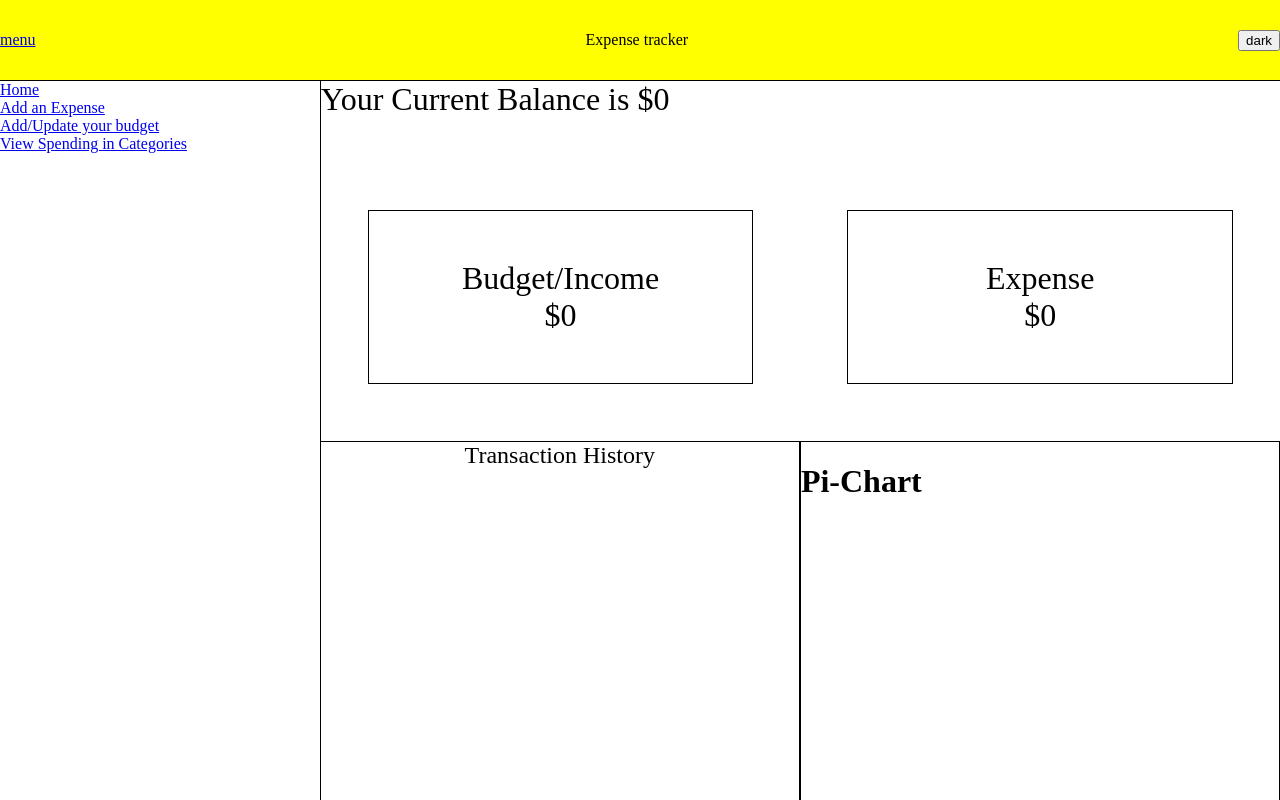
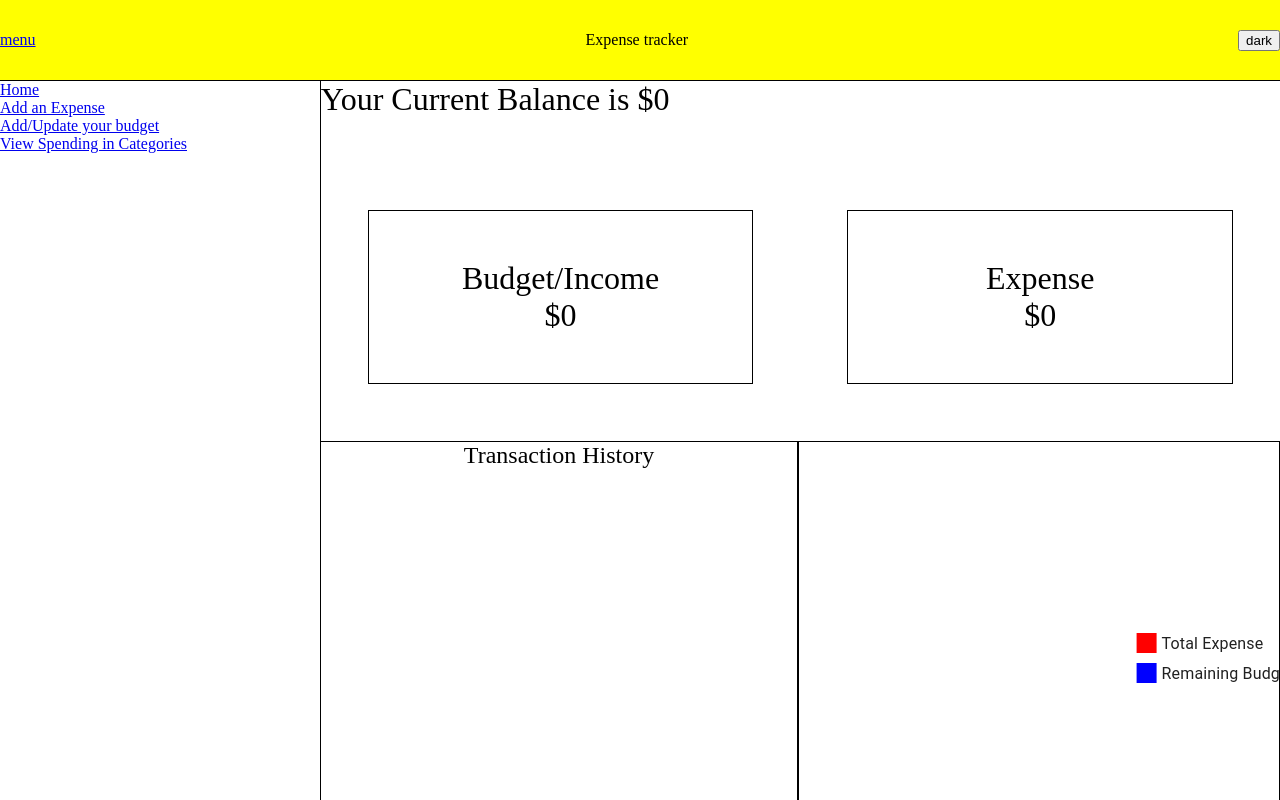
Before and after one commit to kidaneb/Expense-Tracker-React.js-app-Project, a React (Vite) app in the folder Dynamic-part-of-the-app/: page / in a window 1280 px wide. Built offline with nearby package versions, Linux system fonts and the light colour scheme.

Commit message:
Piechart added to the project

```diff
--- /dev/null
+++ b/Dynamic-part-of-the-app/src/ExpenseTrackerChart.jsx
@@ -0,0 +1,23 @@
+import * as React from "react";
+import { PieChart } from "@mui/x-charts/PieChart";
+export function ExpenseTrackerChart({ data }) {
+  return (
+    <PieChart
+      series={[
+        {
+          highlightScope: { faded: "global", highlighted: "item" },
+          faded: { innerRadius: 30, additionalRadius: -30, color: "gray" },
+          data,
+          startAngle: 0,
+          endAngle: 360,
+          paddingAngle: 5,
+          innerRadius: 30,
+          cornerRadius: 5,
+
+        },
+      ]}
+      width={550}
+      height={250}
+    />
+  );
+}
--- a/Dynamic-part-of-the-app/src/Home/Home.jsx
+++ b/Dynamic-part-of-the-app/src/Home/Home.jsx
@@ -2,6 +2,7 @@ import { useContext, useEffect, useRef, useState } from "react";
 
 import { LOCAL_STORAGE_KEY } from "../Budget/Budget";
 import { MyContext } from "../SharedContext";
+import { ExpenseTrackerChart } from "../ExpenseTrackerChart";
 
 export function Home() {
   //BUDGET RELATED DECLARATIONS
@@ -33,23 +34,22 @@ export function Home() {
   }, [budget, setBudget]);
 
   // FOR UPDATING THE CURRENT BUDGET WHEN THE BUDGET TRANSACTION IS DELETED
-  useEffect(()=>{
+  useEffect(() => {
     let currentBudget;
-    const budgetItem = infoArray.reduce((sum,item)=>{
-      if(item.type === "Budget"){
+    const budgetItem = infoArray.reduce((sum, item) => {
+      if (item.type === "Budget") {
         sum += parseFloat(item.amount);
       }
       return sum;
-    },0)
-    if(budgetItem){
-      currentBudget = parseFloat(budgetItem)
-    }
-    else{
+    }, 0);
+    if (budgetItem) {
+      currentBudget = parseFloat(budgetItem);
+    } else {
       currentBudget = 0;
     }
 
     setBudget(currentBudget);
-  },[infoArray])
+  }, [infoArray]);
 
   // TO SET THE BUDGET TO THE DISPLAY
   useEffect(() => {
@@ -89,7 +89,14 @@ export function Home() {
   }, [budget, expense]);
 
   const { transactionClicked } = useContext(MyContext);
-
+  // DATA DECLARATION USED FOR THE PIE CHART
+  const data = [
+    { id: 0, value: expense, label: "Total Expense", color: "red" },
+    { id: 1, value: currentBalance, label: "Remaining Budget", color: "blue" },
+  ];
+  let valueSum = data.reduce((sum, item) => {
+    sum += parseFloat(item.value);
+  }, 0);
   return (
     <>
       <div className="current-balance">
@@ -130,7 +137,8 @@ export function Home() {
         </div>
 
         <div className="pichart-display">
-          <h1>Pi-Chart</h1>
+
+          {valueSum !== 0 && <ExpenseTrackerChart data={data} />}
         </div>
       </div>
     </>
--- a/Dynamic-part-of-the-app/src/styles.css
+++ b/Dynamic-part-of-the-app/src/styles.css
@@ -109,6 +109,10 @@ ul {
   height: 100%;
   width: 50%;
   border: 1px solid black;
+  display: flex;
+  flex-direction: column;
+  align-items: center;
+  justify-content: center;
 
   /* background-color: red; */
 }
```
Also changed, not shown: Dynamic-part-of-the-app/package.json (+7 -1 lines), 1 other file (tests, documents, lock files or other folders).
